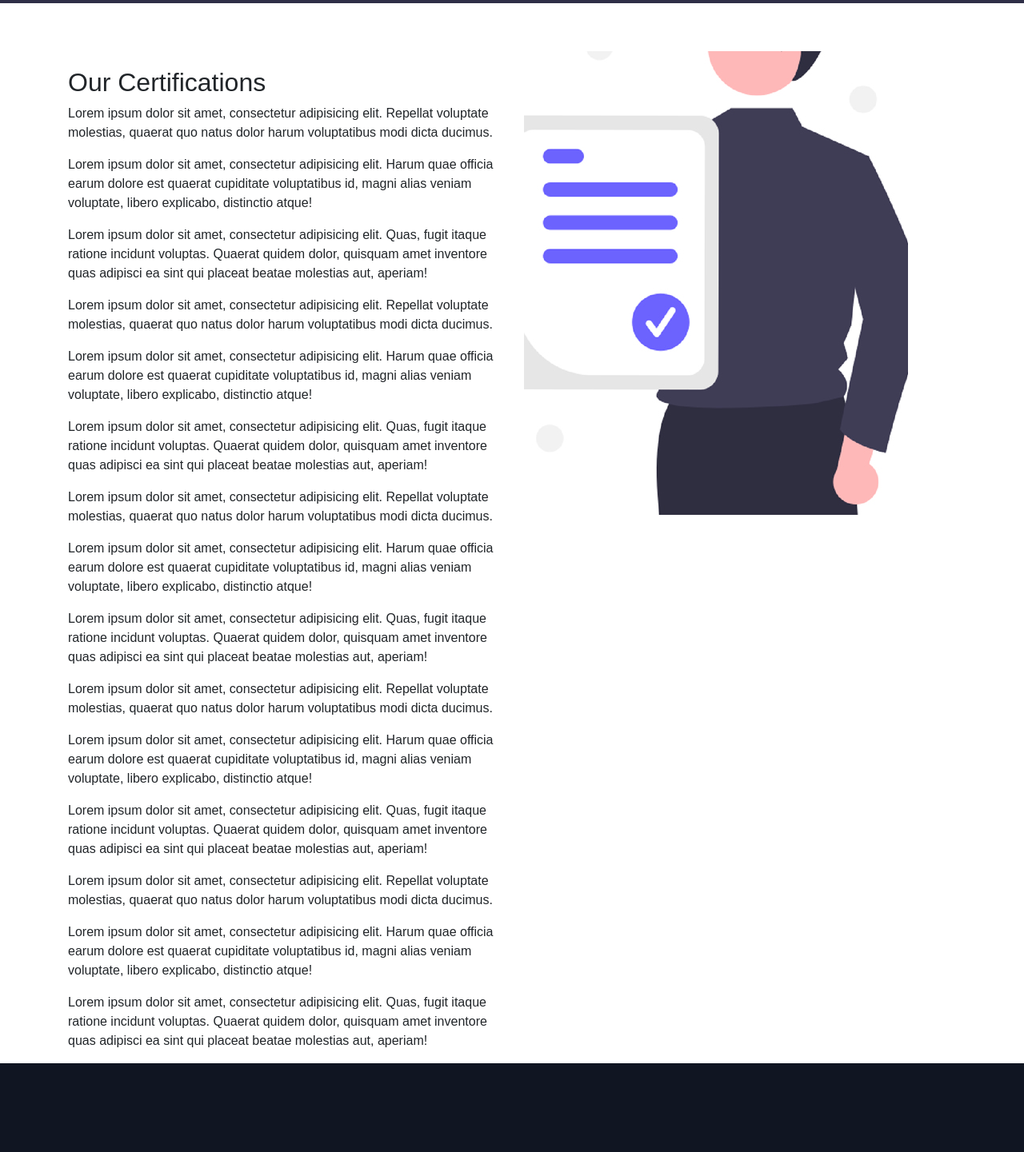
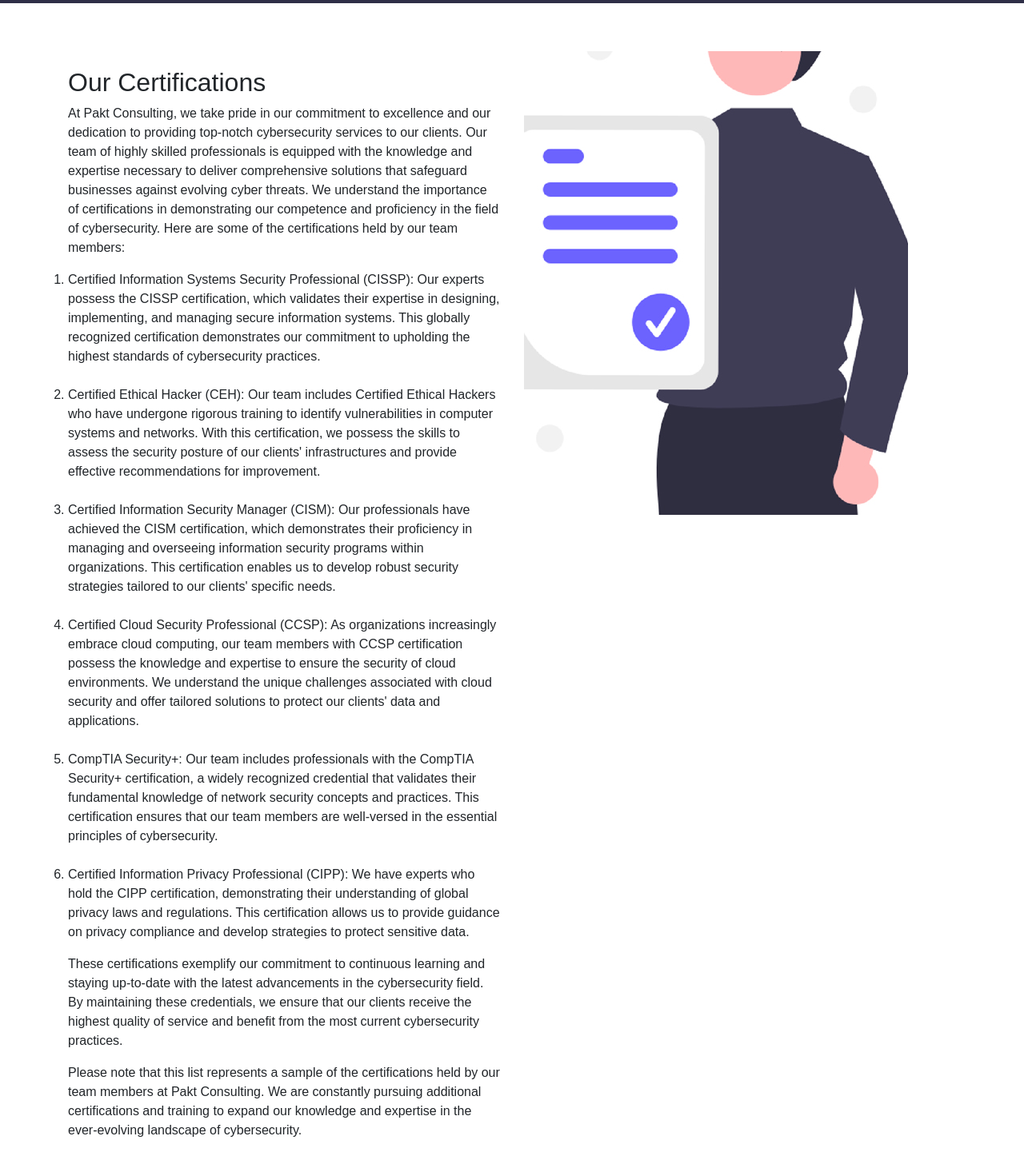
Before and after one commit to imagicstudioco/paktcon, a React (Create React App) app: page /certifications in a window 1280 px wide. Shown: the part 440-1881 px from the top of the page at 80% size. Built offline with nearby package versions, Linux system fonts and the light colour scheme; grey boxes are pictures that could not be loaded.

Commit message:
certifications updated

```diff
--- a/src/components/CertificationSection/Data.js
+++ b/src/components/CertificationSection/Data.js
@@ -7,7 +7,7 @@
 lightText: false,
 lightTextDesc: false,
 headline: 'Our Certifications',
-description: ' Lorem ipsum dolor sit amet, consectetur adipisicing elit. Repellat voluptate molestias, quaerat quo natus dolor harum voluptatibus modi dicta ducimus. Lorem ipsum dolor sit amet, consectetur adipisicing elit. Repellat voluptate molestias, quaerat quo natus dolor harum voluptatibus modi dicta ducimus.',
+description: ' At Pakt Consulting, we take pride in our commitment to excellence and our dedication to providing top-notch cybersecurity services to our clients.',
 buttonLabel: 'Read More',
 imgStart: true,
 img: require('../../images/certification.png'),
--- a/src/pages/certifications.js
+++ b/src/pages/certifications.js
@@ -31,22 +31,21 @@
         <div className="row">
             <div className="col-md-6 mt-20">
                 <h2>Our Certifications</h2>
-                <p>Lorem ipsum dolor sit amet, consectetur adipisicing elit. Repellat voluptate molestias, quaerat quo natus dolor harum voluptatibus modi dicta ducimus.</p>
-                <p>Lorem ipsum dolor sit amet, consectetur adipisicing elit. Harum quae officia earum dolore est quaerat cupiditate voluptatibus id, magni alias veniam voluptate, libero explicabo, distinctio atque!</p>
-                <p>Lorem ipsum dolor sit amet, consectetur adipisicing elit. Quas, fugit itaque ratione incidunt voluptas. Quaerat quidem dolor, quisquam amet inventore quas adipisci ea sint qui placeat beatae molestias aut, aperiam!</p>
-                 <p>Lorem ipsum dolor sit amet, consectetur adipisicing elit. Repellat voluptate molestias, quaerat quo natus dolor harum voluptatibus modi dicta ducimus.</p>
-                <p>Lorem ipsum dolor sit amet, consectetur adipisicing elit. Harum quae officia earum dolore est quaerat cupiditate voluptatibus id, magni alias veniam voluptate, libero explicabo, distinctio atque!</p>
-                <p>Lorem ipsum dolor sit amet, consectetur adipisicing elit. Quas, fugit itaque ratione incidunt voluptas. Quaerat quidem dolor, quisquam amet inventore quas adipisci ea sint qui placeat beatae molestias aut, aperiam!</p>
-                 <p>Lorem ipsum dolor sit amet, consectetur adipisicing elit. Repellat voluptate molestias, quaerat quo natus dolor harum voluptatibus modi dicta ducimus.</p>
-                <p>Lorem ipsum dolor sit amet, consectetur adipisicing elit. Harum quae officia earum dolore est quaerat cupiditate voluptatibus id, magni alias veniam voluptate, libero explicabo, distinctio atque!</p>
-                <p>Lorem ipsum dolor sit amet, consectetur adipisicing elit. Quas, fugit itaque ratione incidunt voluptas. Quaerat quidem dolor, quisquam amet inventore quas adipisci ea sint qui placeat beatae molestias aut, aperiam!</p>
-                 <p>Lorem ipsum dolor sit amet, consectetur adipisicing elit. Repellat voluptate molestias, quaerat quo natus dolor harum voluptatibus modi dicta ducimus.</p>
-                <p>Lorem ipsum dolor sit amet, consectetur adipisicing elit. Harum quae officia earum dolore est quaerat cupiditate voluptatibus id, magni alias veniam voluptate, libero explicabo, distinctio atque!</p>
-                <p>Lorem ipsum dolor sit amet, consectetur adipisicing elit. Quas, fugit itaque ratione incidunt voluptas. Quaerat quidem dolor, quisquam amet inventore quas adipisci ea sint qui placeat beatae molestias aut, aperiam!</p>
-                 <p>Lorem ipsum dolor sit amet, consectetur adipisicing elit. Repellat voluptate molestias, quaerat quo natus dolor harum voluptatibus modi dicta ducimus.</p>
-                <p>Lorem ipsum dolor sit amet, consectetur adipisicing elit. Harum quae officia earum dolore est quaerat cupiditate voluptatibus id, magni alias veniam voluptate, libero explicabo, distinctio atque!</p>
-                <p>Lorem ipsum dolor sit amet, consectetur adipisicing elit. Quas, fugit itaque ratione incidunt voluptas. Quaerat quidem dolor, quisquam amet inventore quas adipisci ea sint qui placeat beatae molestias aut, aperiam!</p>
-            </div>
+                <p>At Pakt Consulting, we take pride in our commitment to excellence and our dedication to providing top-notch cybersecurity services to our clients. Our team of highly skilled professionals is equipped with the knowledge and expertise necessary to deliver comprehensive solutions that safeguard businesses against evolving cyber threats. We understand the importance of certifications in demonstrating our competence and proficiency in the field of cybersecurity. Here are some of the certifications held by our team members:</p>
+
+<ol>
+<li>Certified Information Systems Security Professional (CISSP): Our experts possess the CISSP certification, which validates their expertise in designing, implementing, and managing secure information systems. This globally recognized certification demonstrates our commitment to upholding the highest standards of cybersecurity practices.</li><br />
+<li>Certified Ethical Hacker (CEH): Our team includes Certified Ethical Hackers who have undergone rigorous training to identify vulnerabilities in computer systems and networks. With this certification, we possess the skills to assess the security posture of our clients' infrastructures and provide effective recommendations for improvement.</li><br />
+<li>Certified Information Security Manager (CISM): Our professionals have achieved the CISM certification, which demonstrates their proficiency in managing and overseeing information security programs within organizations. This certification enables us to develop robust security strategies tailored to our clients' specific needs.</li><br />
+<li>Certified Cloud Security Professional (CCSP): As organizations increasingly embrace cloud computing, our team members with CCSP certification possess the knowledge and expertise to ensure the security of cloud environments. We understand the unique challenges associated with cloud security and offer tailored solutions to protect our clients' data and applications.</li><br />
+<li>CompTIA Security+: Our team includes professionals with the CompTIA Security+ certification, a widely recognized credential that validates their fundamental knowledge of network security concepts and practices. This certification ensures that our team members are well-versed in the essential principles of cybersecurity.</li><br />
+<li>Certified Information Privacy Professional (CIPP): We have experts who hold the CIPP certification, demonstrating their understanding of global privacy laws and regulations. This certification allows us to provide guidance on privacy compliance and develop strategies to protect sensitive data.</li>
+</ol>
+
+<p>These certifications exemplify our commitment to continuous learning and staying up-to-date with the latest advancements in the cybersecurity field. By maintaining these credentials, we ensure that our clients receive the highest quality of service and benefit from the most current cybersecurity practices.</p>
+<p>Please note that this list represents a sample of the certifications held by our team members at Pakt Consulting. We are constantly pursuing additional certifications and training to expand our knowledge and expertise in the ever-evolving landscape of cybersecurity.</p>
+<p>Contact us today to learn more about how our certified professionals can help safeguard your business against cyber threats.</p>
+                </div>
             <div className="col-md-6">
                 <img src={Img} alt="" />
             </div>
--- a/src/pages/contact.js
+++ b/src/pages/contact.js
@@ -1,11 +1,8 @@
 import React from 'react';
-
+import  Img from '../images/contact.jpg';
 import  './style.css';
 import  './bootstrap.min.css';
 import { Link } from "react-router-dom";
-import { FaMapMarker } from 'react-icons/fa';
-import { FaPhone } from 'react-icons/fa';
-import { FaClock } from 'react-icons/fa';
 
 
 
@@ -28,34 +25,40 @@
             </div>
         </div>
     </div>
+    <div className="main-sec"></div>
 
-    <section className="contact-info padding-top-80 padding-bottom-80">
-                  <div className="container">
-                    <div className="row">
-                      <div className="col-md-4">
-                        <h3 className="font-alegreya margin-top-30">Contact Us</h3>
-                      </div>
-                      <div className="col-md-8">
-                        <ul className="row">
-                          <li className="col-sm-4"> <FaMapMarker />
-                            <h4 className="font-alegreya">Visit Us</h4>
-                            <p>142 TRAFALGAR STREET, UNITED KINGDOM, GILLINGHAM, ME7 4RP</p>
-                          </li>
-                          <li className="col-sm-4"> <FaClock />
-                            <h4 className="font-alegreya">Working Hours</h4>
-                            <p>Mon - Fri : 9:00 AM - 9:00 PM</p>
-                            <p>Sat : 9:00 AM - 2:00 PM</p>
-                          </li>
-                          <li className="col-sm-4"> <FaPhone />
-                            <h4 className="font-alegreya">Call Us</h4>
-                            <p>(+44)1234567890</p>
+    <div className="container">
+        <div className="row">
+            <div className="col-md-6 mt-20">
+                <h2>Contact Us</h2>
 
-                          </li>
-                        </ul>
-                      </div>
-                    </div>
-                  </div>
-                </section>
+                <p>Thank you for your interest in Pakt Consulting. We are dedicated to providing top-notch cybersecurity solutions to businesses and organizations, helping them protect their valuable assets and sensitive information from evolving cyber threats.</p>
+
+<p>If you have any questions, require further information, or would like to discuss how we can assist you in strengthening your cybersecurity posture, please feel free to reach out to us. We value your feedback, inquiries, and concerns, and we are here to assist you in any way we can.</p>
+
+<p><h5>Contact Information:</h5></p>
+
+<p><strong>General Inquiries:</strong><br />
+For general inquiries or information about our services, please email us at info@paktconsultingltd.co.uk or fill out the contact form below.</p>
+
+<p><strong>Sales Inquiries:</strong><br />
+If you are interested in our cybersecurity solutions and would like to discuss your specific requirements or request a proposal, please email our sales team at sales@paktconsultingltd.co.uk.</p>
+
+
+<p>
+<strong>Phone:</strong><br />
+Main Line: +44 (0) 123 4567 890<br />
+Sales: +44 (0) 123 4567 891<br />
+Support: +44 (0) 123 4567 892</p>
+
+<p>We look forward to hearing from you and assisting you with your cybersecurity needs. At Pakt Consulting, your security is our priority.</p>
+
+        </div>
+        <div className="col-md-6">
+                <img src={Img} alt="" />
+            </div>
+        </div>
+    </div>
 
 
 
```
Also changed, not shown: src/images/contact.jpg (added).
